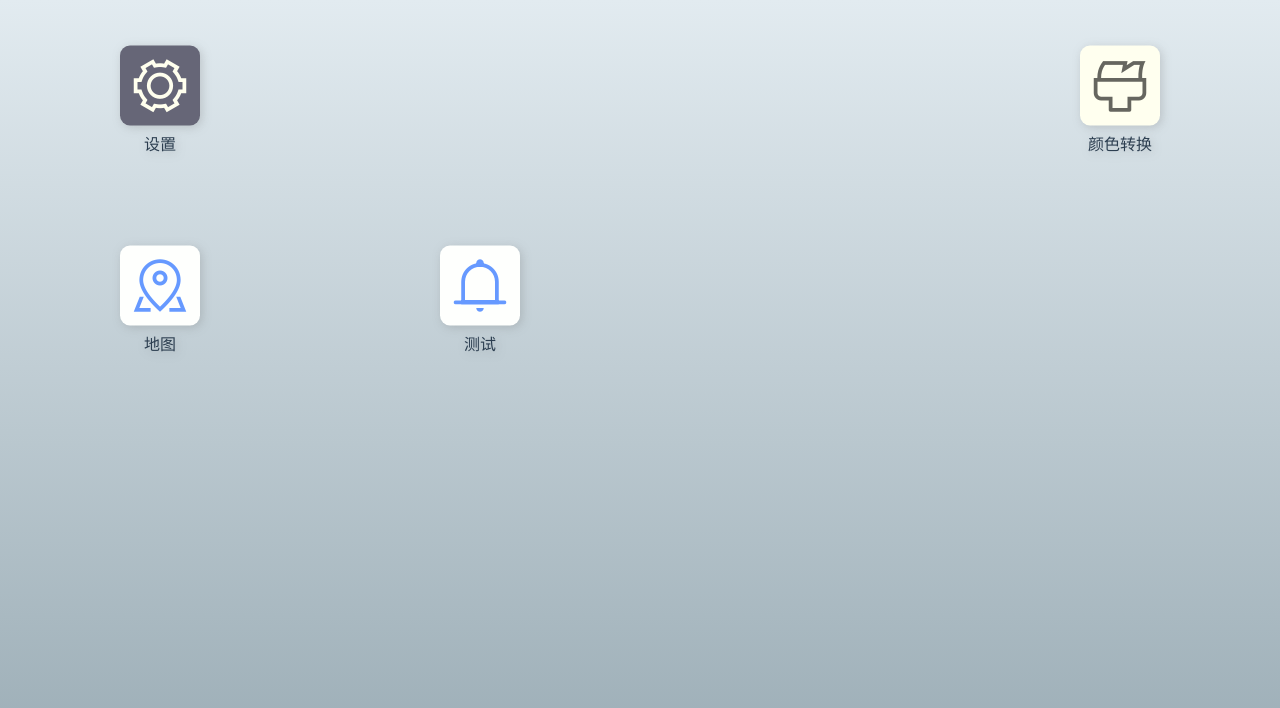
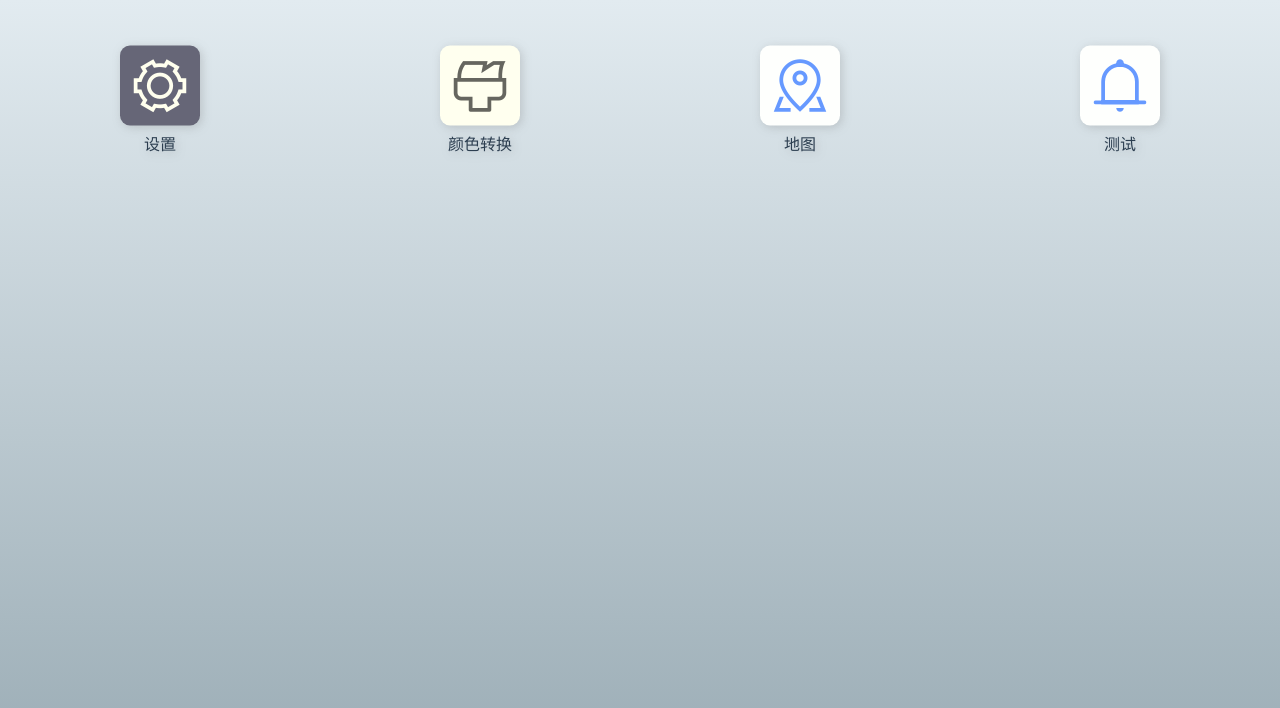
Before and after one commit to RoB8080/ToolBox, a Vue app: page / in a window 1280 px wide. Shown: the top 708 px of the page. Built offline with nearby package versions, Linux system fonts and the light colour scheme.

Commit message:
Add - Add position adjusting for desktop item

```diff
--- a/src/store/desktop.ts
+++ b/src/store/desktop.ts
@@ -1,40 +1,57 @@
+let itemList = [
+    {icon: "el-icon-setting", label:"设置", route:"/setting"},
+    //{icon: "el-icon-money", label: "薪资计算器", route: "/salary-calculator", backgroundColor: "#afefbf", iconColor: "#44aa56"},
+    //{icon: "el-icon-notebook-2", label: "待办事项", route: "/todo-list", backgroundColor: "#ffee70", iconColor: "#bc7e21"},
+    {icon: "el-icon-brush", label: "颜色转换", route: "/color-converter", backgroundColor: "#ffffef", iconColor: "#66665f"},
+    {icon: "el-icon-map-location", label: "地图", route: "/map", backgroundColor: "#fefffd", iconColor: "#6699ff"},
+    {icon: "el-icon-bell", label: "测试", route: "/test", backgroundColor: "#fefffd", iconColor: "#6699ff"},
+    //{icon: "el-icon-coin", label: "记账本", route: "/color-converter", backgroundColor: "#ffffef", iconColor: "#66665f"},
+];
+
 export default {
     namespaced: true,
     state: {
         config: {
             pages: 2,
         },
-        items: [
-            {icon: "el-icon-setting", label:"设置", route:"/setting"},,,
-            //{icon: "el-icon-money", label: "薪资计算器", route: "/salary-calculator", backgroundColor: "#afefbf", iconColor: "#44aa56"},
-            //{icon: "el-icon-notebook-2", label: "待办事项", route: "/todo-list", backgroundColor: "#ffee70", iconColor: "#bc7e21"},
-            {icon: "el-icon-brush", label: "颜色转换", route: "/color-converter", backgroundColor: "#ffffef", iconColor: "#66665f"},
-            {icon: "el-icon-map-location", label: "地图", route: "/map", backgroundColor: "#fefffd", iconColor: "#6699ff"},
-            {icon: "el-icon-bell", label: "测试", route: "/test", backgroundColor: "#fefffd", iconColor: "#6699ff"},
-            //{icon: "el-icon-coin", label: "记账本", route: "/color-converter", backgroundColor: "#ffffef", iconColor: "#66665f"},
-        ],
+        items: itemList,
+        map: (():Array<number> => {
+            let mapString = localStorage.getItem("DesktopMap");
+            if(mapString !== null) {
+                //存在 直接读入并返回初值
+                let map: Array<any> = mapString.split(";");
+                map.forEach((e,i) => {
+                   map[i] = parseInt(e);
+                });
+                return map;
+            } else {
+                //不存在 写入并返回初值
+                let t: Array<number> = [],len = itemList.length;
+                for(let i = 0; i < len; i++ ) {
+                    t[i] = i;
+                }
+                localStorage.setItem("DesktopMap",t.join(";"));
+                return t;
+            }
+        })()
 
     },
     mutations: {
-        backgroundGradient(state: any, enable: boolean) {
-            state.background.gradient = enable;
+        items(state: any, items: Array<Object>):void {
+            state.items = items;
         },
-        backgroundColorA(state: any, color: string) {
-            state.background.colorA = color;
-        },
-        backgroundColorB(state: any,color: string) {
-            state.background.colorB = color;
-        },
+        map(state: any, map: Array<number>): void {
+            state.map = map;
+            localStorage.setItem("DesktopMap",map.join(";"))
+        }
     },
     actions: {
-        backgroundGradient(context: any, enable: boolean) {
-            context.commit("backgroundGradient", enable);
+        items(context: any, items: Array<Object>): void {
+            context.commit("items", items);
         },
-        backgroundColorA(context: any, color: string) {
-            context.commit("backgroundColorA",color);
-        },
-        backgroundColorB(context: any, color: string) {
-            context.commit("backgroundColorB",color);
-        },
+        map(context: any, map: Array<number>): void {
+            context.commit("map", map);
+            console.log("触发store写入");
+        }
     }
 }
--- /dev/null
+++ b/src/util/arrayExtend.ts
@@ -0,0 +1,41 @@
+class ExtendedArray extends Array {
+    constructor(...args: any[]) {
+        super(...args);
+    };
+    public squeezeIn(item: any, index: number, toLeft: boolean): Array<any> {
+        let flag = false, len = this.length;
+        //原地
+        if(this[index]=== null || this[index] === undefined) {
+            this[index] = item;
+            flag = true;
+            console.log("原地挤入");
+        }
+        //向左挤入
+        if(toLeft && !flag) {
+            for(let i = index - 1; i > -1; i--) {
+                if (this[i] === null || this[i] === undefined) {
+                    console.log([...this.slice(i, index)]);
+                    this.splice(i,index - i,...this.slice(i + 1, index + 1));
+                    this[index] = item;
+                    flag = true;
+                    break;
+                }
+            }
+            console.log("向左挤入",flag);
+        }
+        //向右挤入
+        if(!flag && !toLeft) {
+            len++;
+            for(let i = index + 1; i < len; i++) {
+                if (this[i] === null || this[i] === undefined) {
+                    this.splice(index + 1,i - index,...this.slice(index , i));
+                    this[index] = item;
+                }
+            }
+
+        }
+        return this;
+    }
+}
+
+export default ExtendedArray;
--- a/src/views/Desktop/Desktop.vue
+++ b/src/views/Desktop/Desktop.vue
@@ -1,21 +1,21 @@
 <template>
     <keep-alive>
         <div class="desktop" :style="'--bgColorA: ' + bgColorA + '; --bgColorB: ' + bgColorB + ';'" :class="bgGradient?'gradientBg':'plainBg'">
-            <div v-for="p in pages" class="page">
-                <div v-for = "(item,index) in items.slice((p - 1) * 16, 16)" class="cell">
-                    <desktop-item v-if="item"
-                                  :size="screenSize"
+            <div v-for="p in pages" class="page" :style="getLayout(pages)" >
+                <div v-for = "(item,index) in items" class="cell" :style="{gridArea: 'i' + map[index]}" :key="index" :itemid="index">
+                    <desktop-item :size="screenSize"
                                   :item="item"
-                                  :class="(adjusted === (p - 1) * 16 + index) && adjusting ? 'hide': ''"
-                                  @adjust="startAdjust((p - 1) * 16 + index)"
-                    ></desktop-item>
+                                  :class="(adjusted === index) && adjusting ? 'hide': ''"
+                                  @adjust="startAdjust(index)">
+                    </desktop-item>
                 </div>
             </div>
             <desktop-item v-if="adjusting"
                           :size="screenSize"
                           :item="items[adjusted]"
                           class="virtual-item"
-                          :style="{left: virtualItemX + 'px', top: virtualItemY + 'px'}"></desktop-item>
+                          :style="{left: virtualItemX + 'px', top: virtualItemY + 'px'}">
+            </desktop-item>
         </div>
     </keep-alive>
 </template>
@@ -25,6 +25,7 @@
     import HelloWorld from '../../components/HelloWorld.vue';
     import NaviPopup from "../../components/NaviPopup.vue";
     import DesktopItem from "./DesktopItem.vue";
+    import ExtendedArray from "@/util/arrayExtend.ts"
     // @ is an alias to /src
 
     export default Vue.extend({
@@ -37,12 +38,20 @@
         data () {
             return {
                 screenSize: "",
-                currentPage: 1,
+                currentPage: 0,
 
                 adjusting: false,
                 adjusted: -1,
                 virtualItemX: 0,
-                virtualItemY: 0
+                virtualItemY: 0,
+                targetIndex: -1,
+                toLeft: false,
+
+                tempAdjustedItem: {},
+
+                cellHeight: 0,
+                cellWidth: 0,
+                hasMounted: false,
             }
         },
         computed: {
@@ -53,18 +62,27 @@
                 get(): Array<any> {
                     return this.$store.state.desktop.items;
                 },
+                set(val: Array<any>): void {
+                    this.$store.dispatch("desktop/items",val);
+                }
             },
-            map: function(): Array<Array<any>> {
-                let res:Array<Array<any>> = [], l = this.items.length, rem, row;
-                for(let i = 0; i < l; i++) {
-                    rem = i % 4;
-                    row = (i - rem) / 4;
-                    if(rem === 0) {
-                        res[row] = [];
-                    }
-                    res[row][rem] = this.items[i];
+            _map: {
+                get(): Array<number> {
+                    return this.$store.state.desktop.map;
+                },
+                set(val: Array<number>): void {
+                    this.$store.dispatch("desktop/map",val);
                 }
-                return res;
+            },
+            map: {
+                get(): Array<number> {
+                    return [...<Array<number>>this._map];
+                },
+                set(val: Array<number>): void {
+                    this.map.forEach((e,i) => {
+                        this.map[i] = val[i];
+                    })
+                }
             },
             bgGradient: function(): boolean {
                 return this.$store.state.setting.background.gradient;
@@ -79,6 +97,47 @@
         methods: {
             resizeHandle (): void {
                 this.screenSize = document.body.clientWidth < 768 ? "small" : "large";
+                //this.cellWidth = this.$el.children[0].offsetWidth / 4;
+                //this.cellHeight = this.$el.children[0].offsetHeight / 4;
+            },
+            getLayout (pages: number): Object {
+                let areas: Array<Array<string>> = [[],[],[],[]],strings: Array<string> = [], t = 0;
+                for(let p = 0; p < pages; p++) {
+                    for(let r = 0; r < 4; r++) {
+                        areas[r].push("i" + t++);
+                        areas[r].push("i" + t++);
+                        areas[r].push("i" + t++);
+                        areas[r].push("i" + t++);
+                    }
+                }
+                for(let i = 0; i < 4; i++) {
+                    strings[i] = areas[i].join(" ");
+                }
+                return {
+                    gridTemplateColumns: "repeat("+ (pages * 4) +",1fr)",
+                    gridTemplateAreas: "'" + strings.join("' '") + "'",
+                    width: pages + "00%"
+                }
+            },
+            getLocation (id: number): Object {
+                if(this.hasMounted) {
+                    console.log(this.$el);
+                    let cells = this.$el.children[0].children;
+                    for(let i = cells.length; i > -1; i--) {
+                        if(cells[i].getAttribute("itemid") == id) {
+                            let cell = cells[i];
+                            return {
+                                left: cell.offsetLeft,
+                                top: cell.offsetTop,
+                                width: this.cellWidth,
+                                height: this.cellHeight
+                            }
+                        }
+                    }
+                } else {
+                    return {};
+                }
+
             },
             startAdjust (index: number): void {
                 this.adjusted = index;
@@ -95,17 +154,59 @@
                 this.$el.addEventListener("touchend",this.endAdjust);
             },
             onMove (event: MouseEvent | TouchEvent): void {
+                let x, y, index, html = <HTMLElement>event.currentTarget;
                 if(event instanceof MouseEvent) {
-                    this.virtualItemX = event.clientX;
-                    this.virtualItemY = event.clientY;
+                    this.virtualItemX = x = event.clientX;
+                    this.virtualItemY = y = event.clientY;
                 } else {
-                    this.virtualItemX = event.changedTouches[0].clientX;
-                    this.virtualItemY = event.changedTouches[0].clientY;
+                    this.virtualItemX = x = event.touches[0].clientX;
+                    this.virtualItemY = y = event.touches[0].clientY;
                 }
+                let cellWidth = html.clientWidth / 4,
+                    cellHeight = html.clientHeight / 4,
+                    yIndex = Math.floor( y / cellHeight ),
+                    xIndex = Math.floor( x / cellWidth );
+                index = yIndex * 4 + xIndex + this.currentPage * 16;
+                if(this.map[this.adjusted] !== index){
+                    this.squeeze(index, x - xIndex * cellWidth > cellWidth / 2);
+                }
+            },
+            squeeze(index: number, toLeft: boolean): void {
+                this.map = [...<Array<number>>this._map];
+                let map = this.map, flag = false;
+                //向左搜索空位并看情况挪位
+                if(toLeft) {
+                    for(let i = index; i > -1; i--) {
+                        if(map.indexOf(i) === -1 || map.indexOf(i) === this.adjusted) {
+                            //找到空位
+                            for(let j = i + 1; j <= index; j++) {
+                                map[map.indexOf(j)]--;
+                            }
+                            flag = true;
+                            break;
+                        }
+                    }
+                }
+                //向右搜索空位并看情况挪位
+                if(!toLeft || !flag) {
+                    for(let i = index; ; i++) {
+                        if(map.indexOf(i) === -1 || map.indexOf(i) === this.adjusted) {
+                            //找到空位
+                            for(let j = i; j >= index; j--) {
+                                map[map.indexOf(j)]++;
+                            }
+                            break;
+                        }
+                    }
+                }
+                map[this.adjusted] = index;
+                console.log(this.map);
+
             },
             endAdjust(): void {
                 this.adjusting = false;
                 this.adjusted = -1;
+                this._map = this.map;
                 // @ts-ignore
                 this.$el.removeEventListener("mousemove",this.onMove);
                 // @ts-ignore
@@ -125,10 +226,12 @@
                     this.virtualItemX = event.touches[0].clientX;
                     this.virtualItemY = event.touches[0].clientY;
                 }
-            }
+            },
+
         },
         created (): void {
             window.addEventListener("resize", this.resizeHandle);
+            //console.log((new ExtendedArray(undefined,undefined,3,4,5,6).squeezeIn(0,2,true)))
         },
         mounted (): void {
             this.resizeHandle();
@@ -151,14 +254,16 @@
     }
     .page {
         display: inline-grid;
-        grid-template-columns: repeat(4, 1fr);
         grid-template-rows: repeat(4, 1fr);
 
         height: 100%;
-        width: 100%;
     }
     .cell {
         position: relative;
+    }
+    .locate-box {
+        position: absolute;
+        height: 25%;
     }
     .desktop-item {
         position: absolute;
@@ -173,6 +278,8 @@
     .desktop-item.virtual-item {
         position: absolute;
         transform: translate(-50%,-50%) scale(1.15);
+        pointer-events: none;
+        touch-action: none;
     }
 
     .desktop.plainBg {
```
Also changed, not shown: src/views/weather.vue (added, +15 -0 lines).
